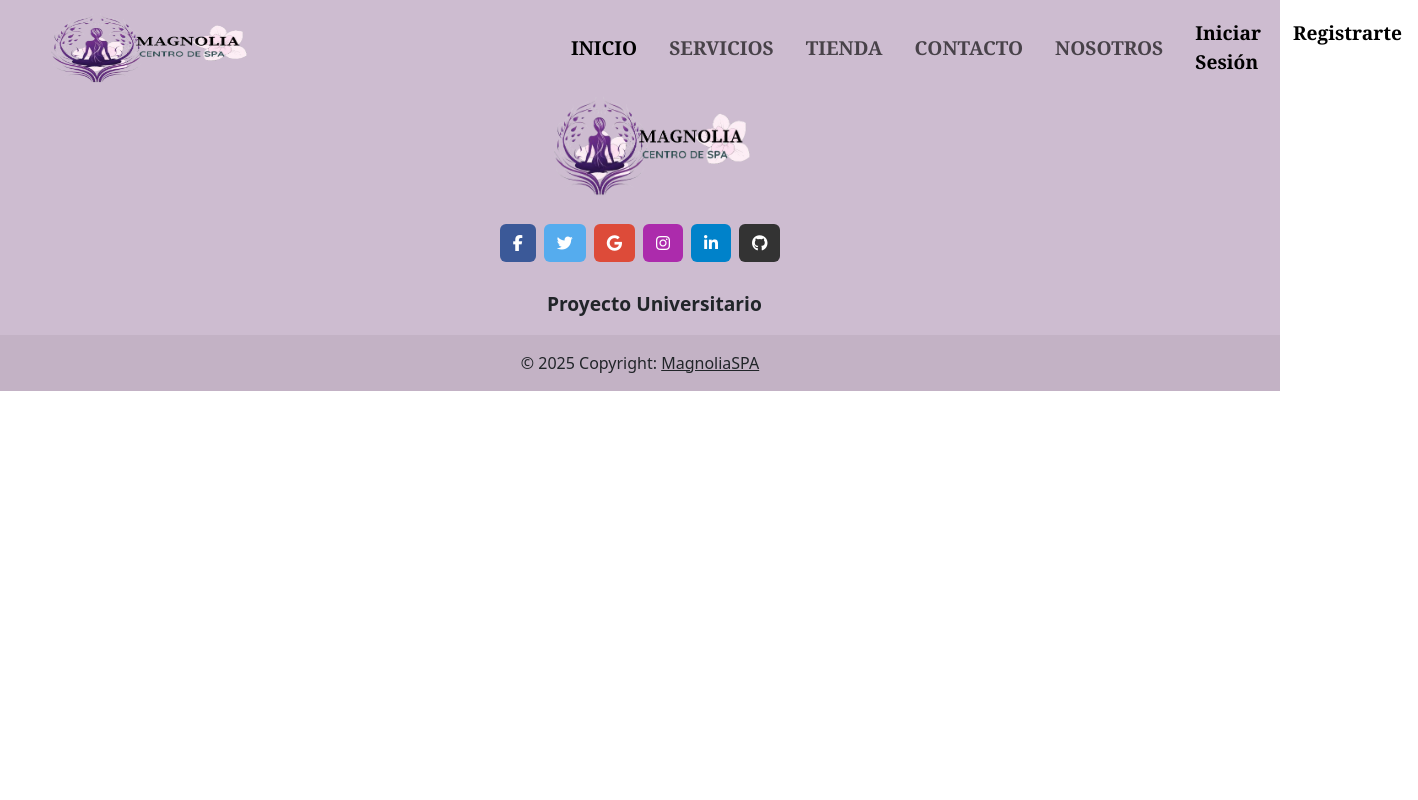
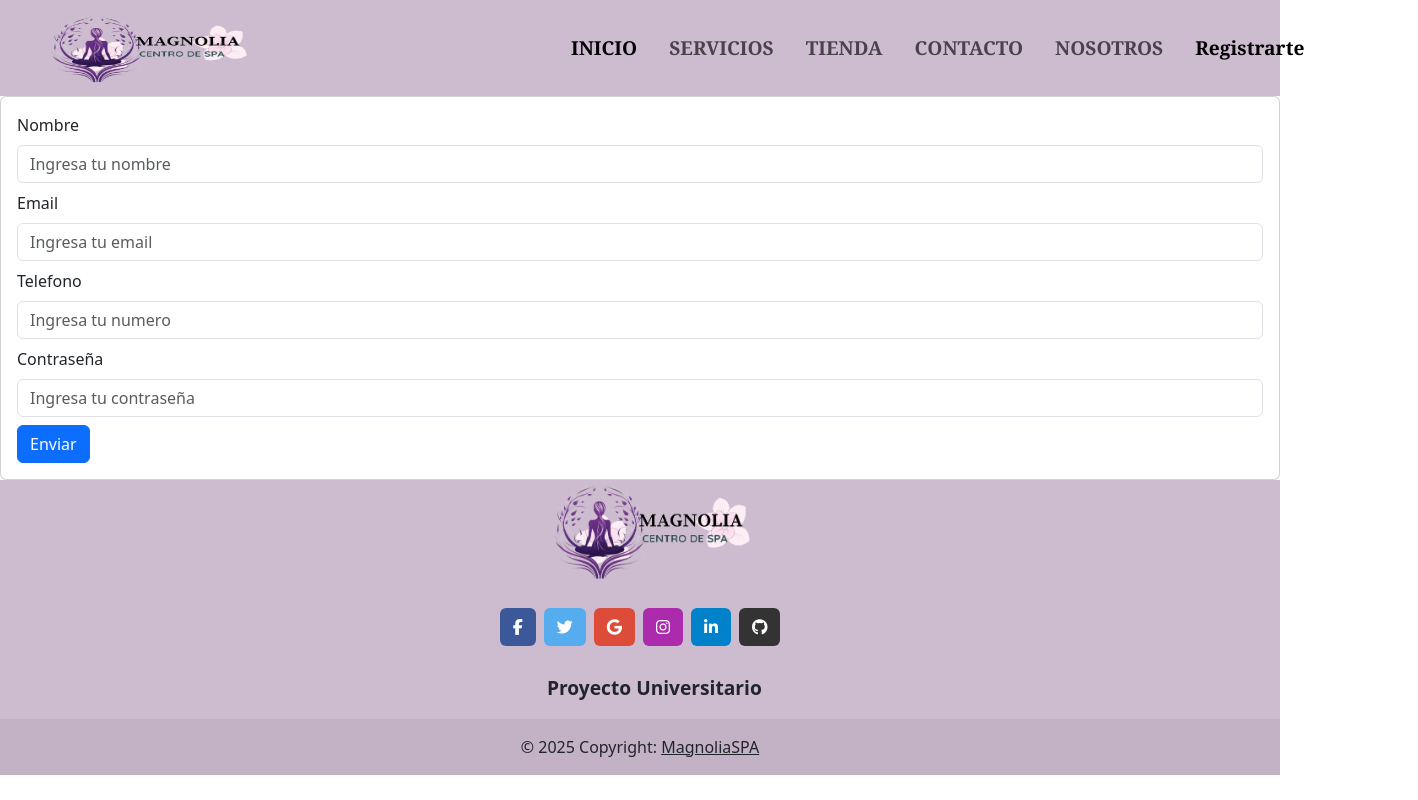
Before and after one commit to Paolagbr/MiniProyecto2, an Angular app: page /formulario-reactivo in a window 1280 px wide. Before the commit this address led to /. Shown: the whole page, 1418 px wide, since content can reach past the window. Built offline with nearby package versions, Linux system fonts and the light colour scheme.

Commit message:
FormsReactivo

```diff
--- a/angular.json
+++ b/angular.json
@@ -28,7 +28,8 @@
             ],
             "styles": [
               "node_modules/bootstrap/dist/css/bootstrap.min.css",
-              "src/styles.css"
+              "src/styles.css",
+              "node_modules/sweetalert2/dist/sweetalert2.min.css"
             ],
             "scripts": [
               "node_modules/@popperjs/core/dist/umd/popper.min.js",
--- a/package.json
+++ b/package.json
@@ -19,6 +19,8 @@
     "@angular/router": "^19.2.0",
     "bootstrap": "^5.3.5",
     "rxjs": "~7.8.0",
+    "sweetalert": "^2.1.2",
+    "sweetalert2": "^11.19.1",
     "tslib": "^2.3.0",
     "zone.js": "~0.15.0"
   },
--- a/src/app/app.routes.ts
+++ b/src/app/app.routes.ts
@@ -3,11 +3,13 @@ import { TiendaComponent } from './tienda/tienda.component';
 import { UnProductoComponent } from './un-producto/un-producto.component';
 import { CarruselComponent } from './components/carrusel/carrusel.component';
 import { NosotrosComponent } from './nosotros/nosotros.component';
+import { FormularioReactivoComponent } from './components/formulario-reactivo/formulario-reactivo.component';
 
 export const routes: Routes = [
     { path: '', redirectTo: '/inicio', pathMatch: 'full' },
     { path: 'inicio', component: CarruselComponent },
     {path:'Tienda', component: TiendaComponent},
     {path:'Tienda/:id', component: UnProductoComponent},
-    { path: 'Nosotros', component: NosotrosComponent }
+    {path: 'Nosotros', component: NosotrosComponent },
+    {path: 'formulario-reactivo', component: FormularioReactivoComponent}
 ];
--- /dev/null
+++ b/src/app/components/formulario-reactivo/formulario-reactivo.component.html
@@ -0,0 +1,52 @@
+<div class="card">
+    <div class="card-body">
+        <form (ngSubmit)="guardarDatos()" [formGroup]="formulario">
+            <div class="mb-2">
+                <!-- ---------------Nombre----------------------- -->
+            <label class="form-label">Nombre</label>
+            <input type="text" formControlName="name" class="form-control" placeholder="Ingresa tu nombre">
+
+            @if (!formulario.get('name')?.valid && !formulario.get('name')?.pristine) {
+                <div class="alert alert-danger mt-2">
+                El nombre es obligatorio
+                </div>
+            }
+            </div>
+
+            <!-- ---------------Email----------------------- -->
+            <div class="mb-2">
+            <label class="form-label">Email</label>
+            <input type="email" formControlName="email" class="form-control" placeholder="Ingresa tu email">
+            <div *ngIf="!formulario.get('email')?.valid && !formulario.get('email')?.pristine" class="alert alert-danger mt-2">
+                <span *ngIf="formulario.get('email')?.errors?.['required']">El email es obligatorio</span>
+                <span *ngIf="formulario.get('email')?.errors?.['email']">El email debe ser válido</span>
+            </div>
+            </div>
+
+            <!-- ---------------Telefono----------------------- -->
+            <div class="mb-2">
+                <label class="form-label">Telefono</label>
+                <input type="text" formControlName="number" class="form-control" placeholder="Ingresa tu numero">
+
+                @if (!formulario.get('number')?.valid && !formulario.get('number')?.pristine) {
+                    <div class="alert alert-danger mt-2">
+                    El telefono es obligatorio
+                    </div>
+                }
+            </div>
+
+            <!-- ---------------Contraseña----------------------- -->
+            <div class="mb-2">
+                <label class="form-label">Contraseña</label>
+                <input type="text" formControlName="password" class="form-control" placeholder="Ingresa tu contraseña">
+
+                @if (!formulario.get('password')?.valid && !formulario.get('password')?.pristine) {
+                    <div class="alert alert-danger mt-2">
+                    La contraseña es obligatoria
+                    </div>
+                }
+            </div>
+            <button class="btn btn-primary" type="submit">Enviar</button>
+      </form>
+    </div>
+  </div>
--- /dev/null
+++ b/src/app/components/formulario-reactivo/formulario-reactivo.component.ts
@@ -0,0 +1,55 @@
+import { Component } from '@angular/core';
+import { FormBuilder, FormGroup, Validators } from '@angular/forms';
+import { CommonModule } from '@angular/common';
+import { ReactiveFormsModule } from '@angular/forms';
+import Swal from 'sweetalert2';
+import { Router } from '@angular/router';
+
+
+@Component({
+  selector: 'app-formulario-reactivo',
+  standalone: true,
+  imports: [CommonModule, ReactiveFormsModule],
+  templateUrl: './formulario-reactivo.component.html',
+  styleUrl: './formulario-reactivo.component.css'
+})
+export class FormularioReactivoComponent {
+  formulario: FormGroup;
+
+  constructor(private fb: FormBuilder, private router: Router) {
+    this.formulario = this.fb.group({
+      name: ['', Validators.required],
+      email: ['', [Validators.required, Validators.email]],
+      number: ['', Validators.required],
+      password: ['', Validators.required]
+    });
+  }
+
+  guardarDatos() {
+    if (this.formulario.valid) {
+      const datos = this.formulario.value;
+      localStorage.setItem('registroUsuario', JSON.stringify(datos));
+      this.formulario.reset();
+
+      Swal.fire({
+        title: "¡Registro exitoso!",
+        text: "Tus datos han sido guardados correctamente",
+        imageUrl: "../img/spa3.png",
+        imageWidth: 400,
+        imageHeight: 200,
+        imageAlt: "Custom image"
+      }).then(() => {
+        this.router.navigate(['/inicio']);
+      });
+
+    } else {
+      Swal.fire({
+        icon: "error",
+        title: "Oops...",
+        text: "Completa todos los campos",
+      });
+    }
+  }
+
+
+}
--- a/src/app/navbar/navbar.component.html
+++ b/src/app/navbar/navbar.component.html
@@ -16,8 +16,7 @@
         <!-- Parte de iniciar sesión -->
         <div class="collapse navbar-collapse justify-content-end letra" id="navbarNav" style="margin-right: 10px;">
             <ul class="navbar-nav">
-                <li class="nav-item mx-2"><a class="nav-link active" href="#">Iniciar Sesión</a></li>
-                <li class="nav-item mx-2"><a class="nav-link active" href="#">Registrarte</a></li>
+                <li class="nav-item mx-2"><a class="nav-link active" [routerLink]="['/formulario-reactivo']">Registrarte</a></li>
               </ul>
          </div>
     </nav>
```
Also changed, not shown: src/app/components/formulario-reactivo/formulario-reactivo.component.css (added), 2 other files (tests, documents, lock files or other folders).
